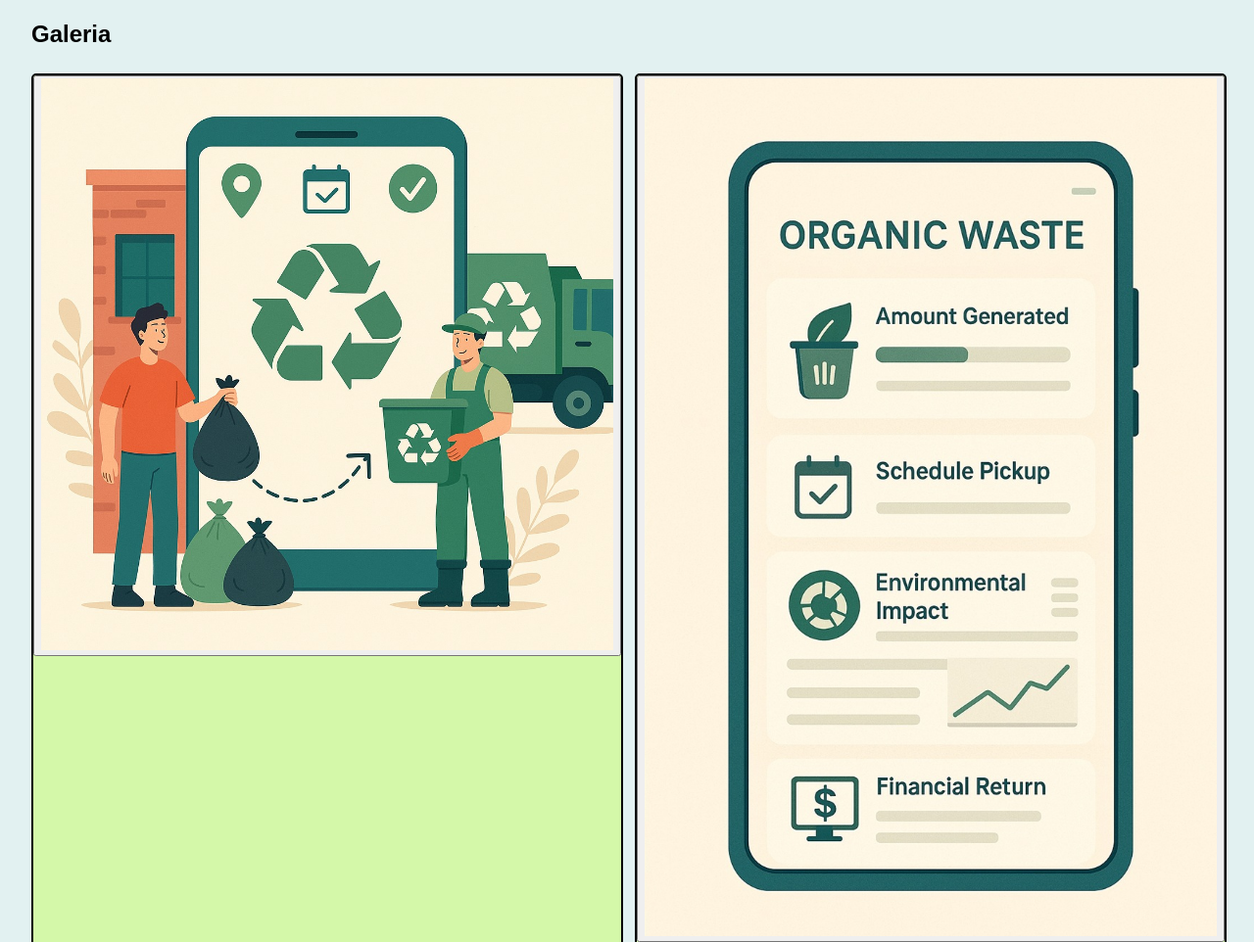
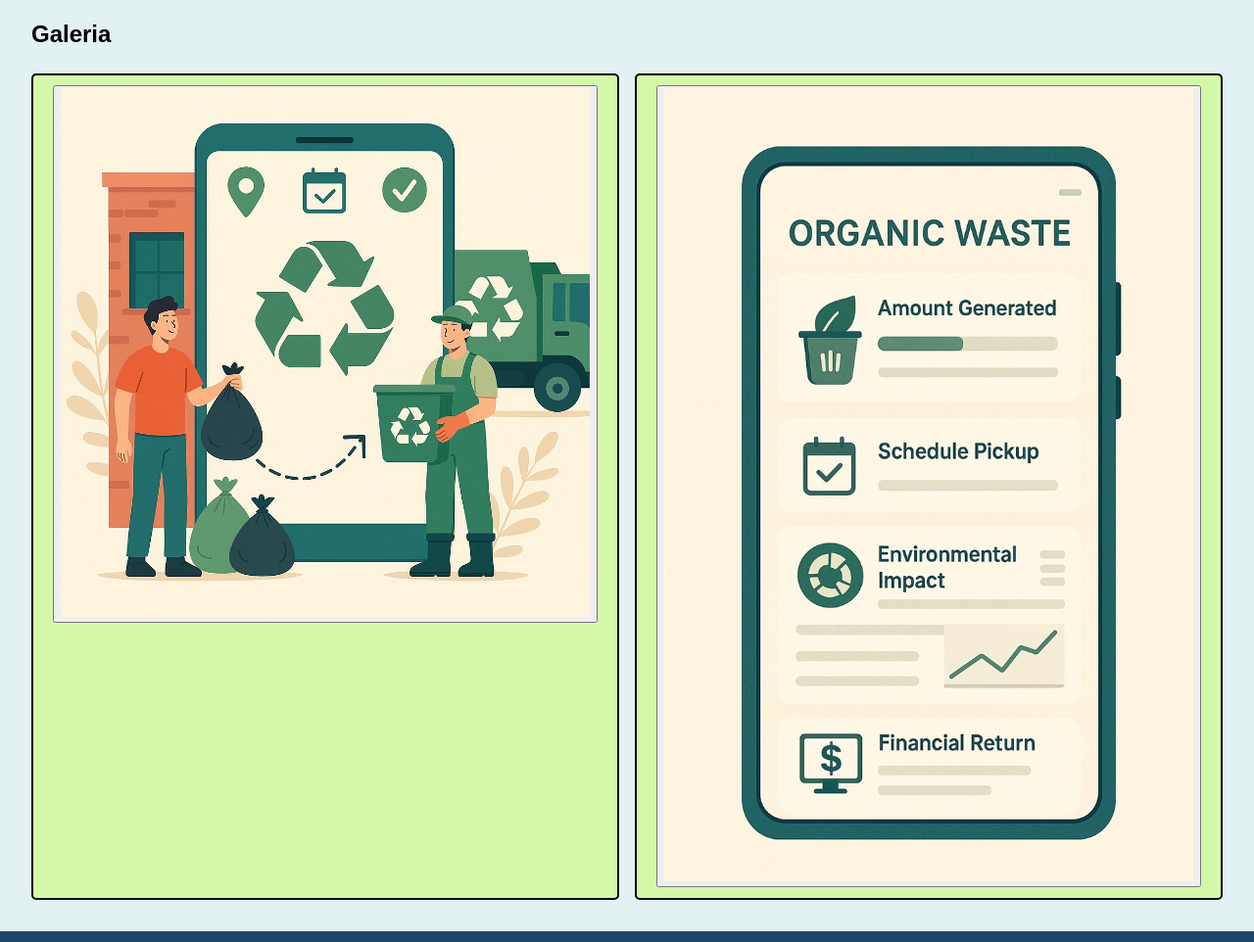
Before and after one commit to DiegoMorpheus/ReutilizaTech, a plain HTML site: page sobre.html in a window 1280 px wide. Shown: the part 408-1370 px from the top of the page at 98% size. Drawn offline with Linux system fonts and the light colour scheme.

Commit message:
Update style.css

```diff
--- a/style/style.css
+++ b/style/style.css
@@ -85,7 +85,7 @@ footer p i {
   padding: 1rem;
   text-align: center;
   max-width: 100%; /* Garante ajuste automático */
-  height: auto;
+  height: 100%;
 
 }
 .grid img {
@@ -120,10 +120,9 @@ form button:hover {
 
 
 .button {
-  display: block;
-  width: 100%; /* Igual ao tamanho da imagem */
-  height: 100%; /* Igual ao tamanho da imagem */
-  padding: 0; /* Remover espaçamento interno */
+  display: flex;
+  flex-direction: column;
+  padding: 10px 20px;
   font-size: 16px;
   color: black;
   background-color: #d4f8a9;
@@ -132,11 +131,11 @@ form button:hover {
   border-radius: 5px;
 }
 
-.button img {
+/*.button img {
   width: 100%;
   height: 100%;
   object-fit: cover; /* Garante que a imagem se encaixe corretamente */
-}
+}*/
 
 .button:hover {
   background-color: #3998b3;
```
